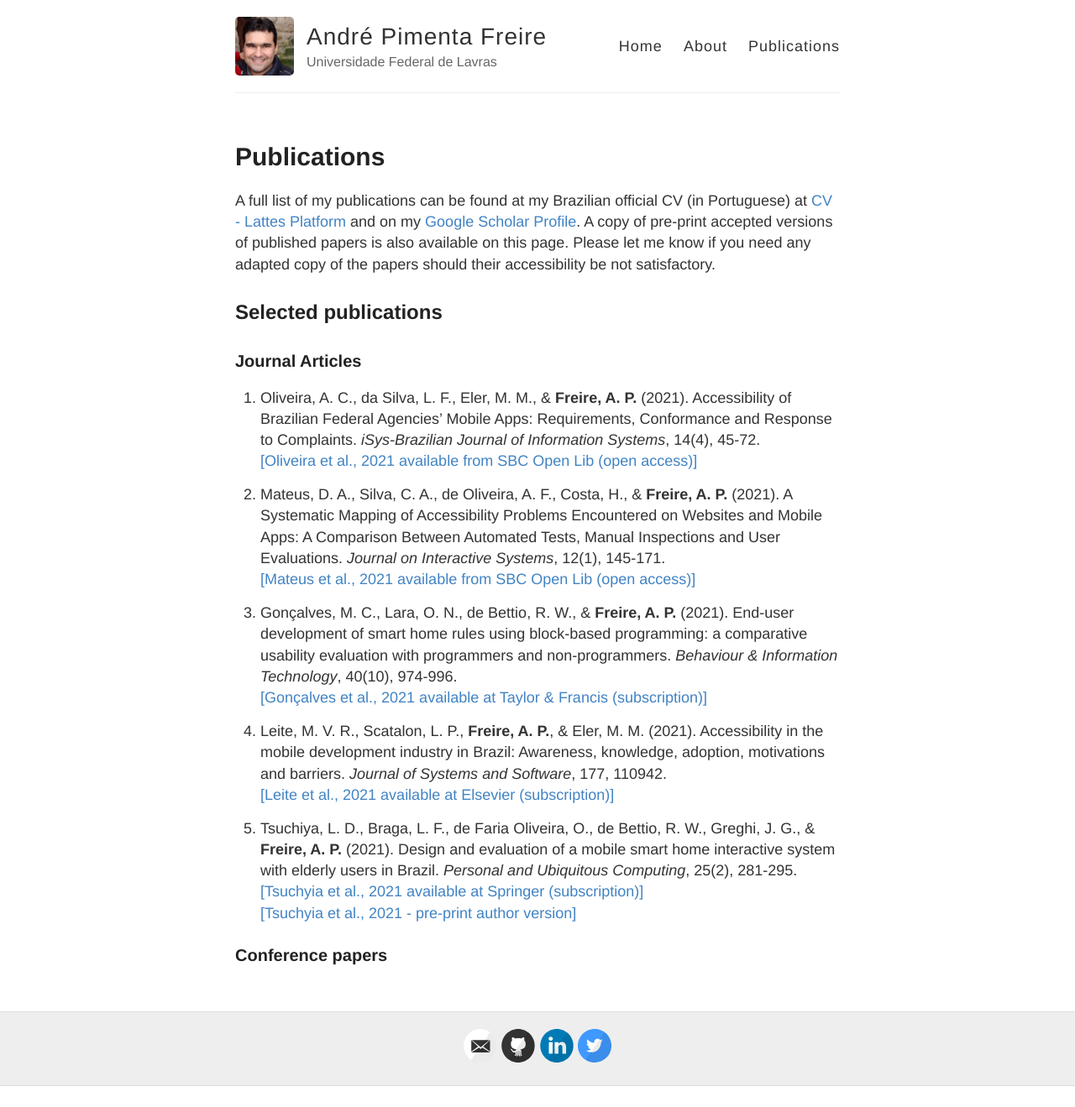
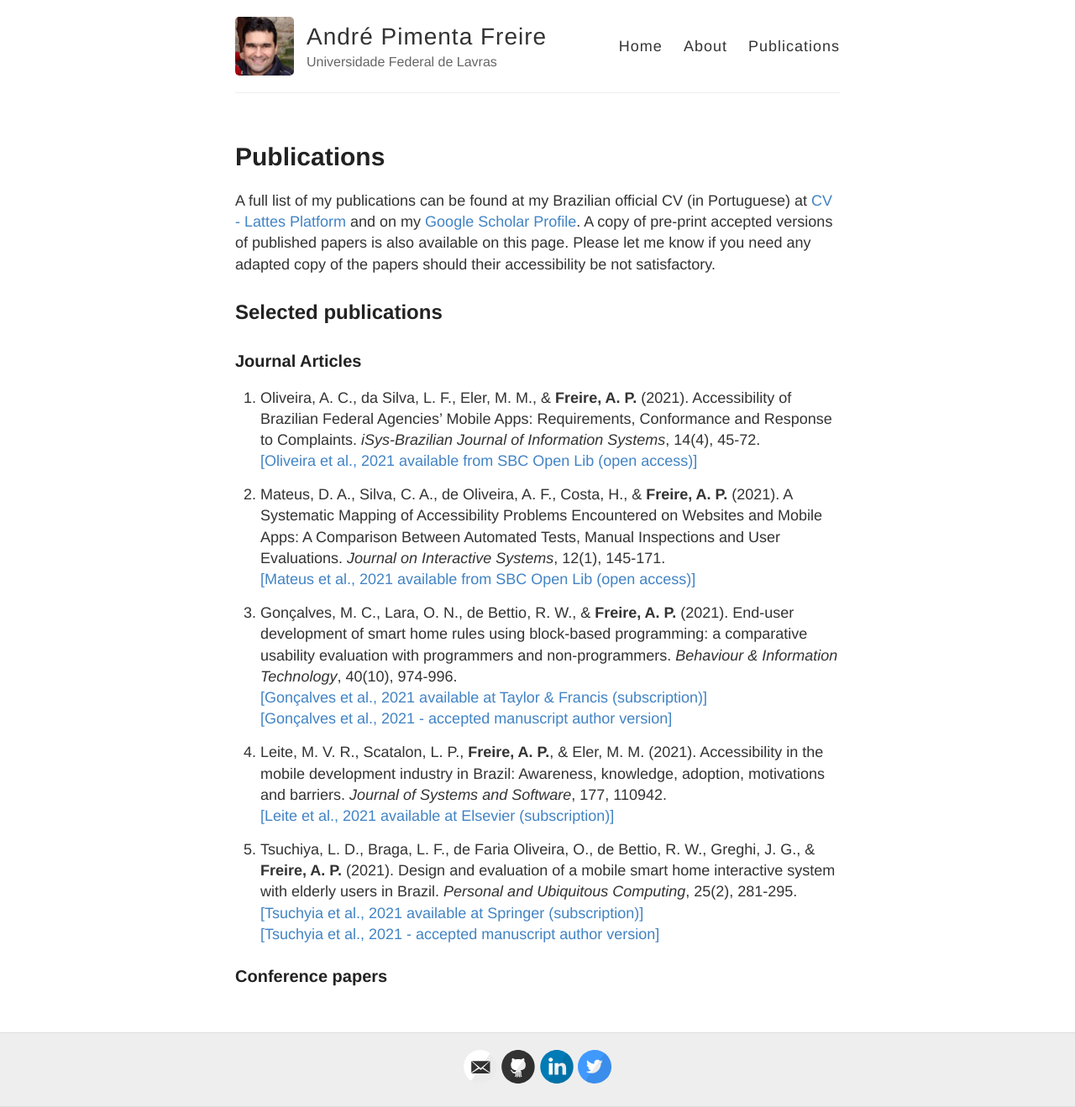
Before and after one commit to apfreire/apfreire.github.io, a Jekyll site: the page built from publications.md, in a window 1280 px wide. Shown: the whole page at 84% size. Built offline with Jekyll 4.4.1, drawn with Linux system fonts in a browser that asks for light colours; before the commit the page ends 1294 px from its top, so only the background shows below that.

Commit message:
Update publications.md

```diff
--- a/publications.md
+++ b/publications.md
@@ -16,11 +16,11 @@ also available on this page.  Please let me know if you need any adapted copy of
 
 2. Mateus, D. A., Silva, C. A., de Oliveira, A. F., Costa, H., & **Freire, A. P.** (2021). A Systematic Mapping of Accessibility Problems Encountered on Websites and Mobile Apps: A Comparison Between Automated Tests, Manual Inspections and User Evaluations. *Journal on Interactive Systems*, 12(1), 145-171.<br/> [[Mateus et al., 2021 available from SBC Open Lib (open access)]](https://sol.sbc.org.br/journals/index.php/jis/article/view/1778)
 
-3. Gonçalves, M. C., Lara, O. N., de Bettio, R. W., & **Freire, A. P.** (2021). End-user development of smart home rules using block-based programming: a comparative usability evaluation with programmers and non-programmers. *Behaviour & Information Technology*, 40(10), 974-996.<br/> [[Gonçalves et al., 2021 available at Taylor & Francis (subscription)]](https://doi.org/10.1080/0144929X.2021.1921028)
+3. Gonçalves, M. C., Lara, O. N., de Bettio, R. W., & **Freire, A. P.** (2021). End-user development of smart home rules using block-based programming: a comparative usability evaluation with programmers and non-programmers. *Behaviour & Information Technology*, 40(10), 974-996.<br/> [[Gonçalves et al., 2021 available at Taylor & Francis (subscription)]](https://doi.org/10.1080/0144929X.2021.1921028)<br/>[[Gonçalves et al., 2021 - accepted manuscript author version]](https://apfreire.github.io/papers/bit_end_user_development.pdf)
 
 4. Leite, M. V. R., Scatalon, L. P., **Freire, A. P.**, & Eler, M. M. (2021). Accessibility in the mobile development industry in Brazil: Awareness, knowledge, adoption, motivations and barriers. *Journal of Systems and Software*, 177, 110942.<br/> [[Leite et al., 2021 available at Elsevier (subscription)]](https://doi.org/10.1016/j.jss.2021.110942)
 
-5. Tsuchiya, L. D., Braga, L. F., de Faria Oliveira, O., de Bettio, R. W., Greghi, J. G., & **Freire, A. P.** (2021). Design and evaluation of a mobile smart home interactive system with elderly users in Brazil. *Personal and Ubiquitous Computing*, 25(2), 281-295.<br/>[[Tsuchyia et al., 2021 available at Springer (subscription)]](https://dx.doi.org/10.1007/s00779-020-01408-0)<br/>[[Tsuchyia et al., 2021 - pre-print author version]](https://apfreire.github.io/papers/pauc_smart_home_elderly.pdf)
+5. Tsuchiya, L. D., Braga, L. F., de Faria Oliveira, O., de Bettio, R. W., Greghi, J. G., & **Freire, A. P.** (2021). Design and evaluation of a mobile smart home interactive system with elderly users in Brazil. *Personal and Ubiquitous Computing*, 25(2), 281-295.<br/>[[Tsuchyia et al., 2021 available at Springer (subscription)]](https://dx.doi.org/10.1007/s00779-020-01408-0)<br/>[[Tsuchyia et al., 2021 - accepted manuscript author version]](https://apfreire.github.io/papers/pauc_smart_home_elderly.pdf)
 
 
 ### Conference papers
```
